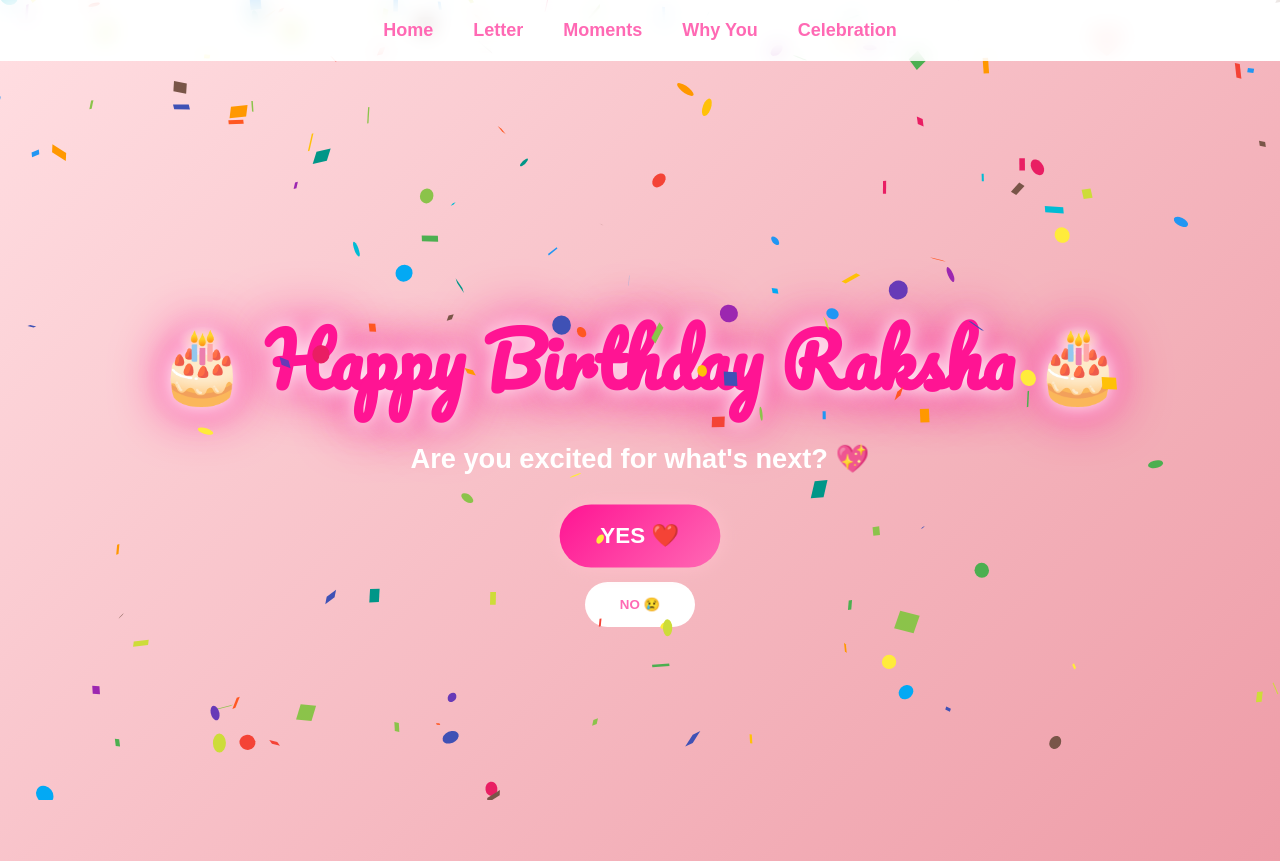
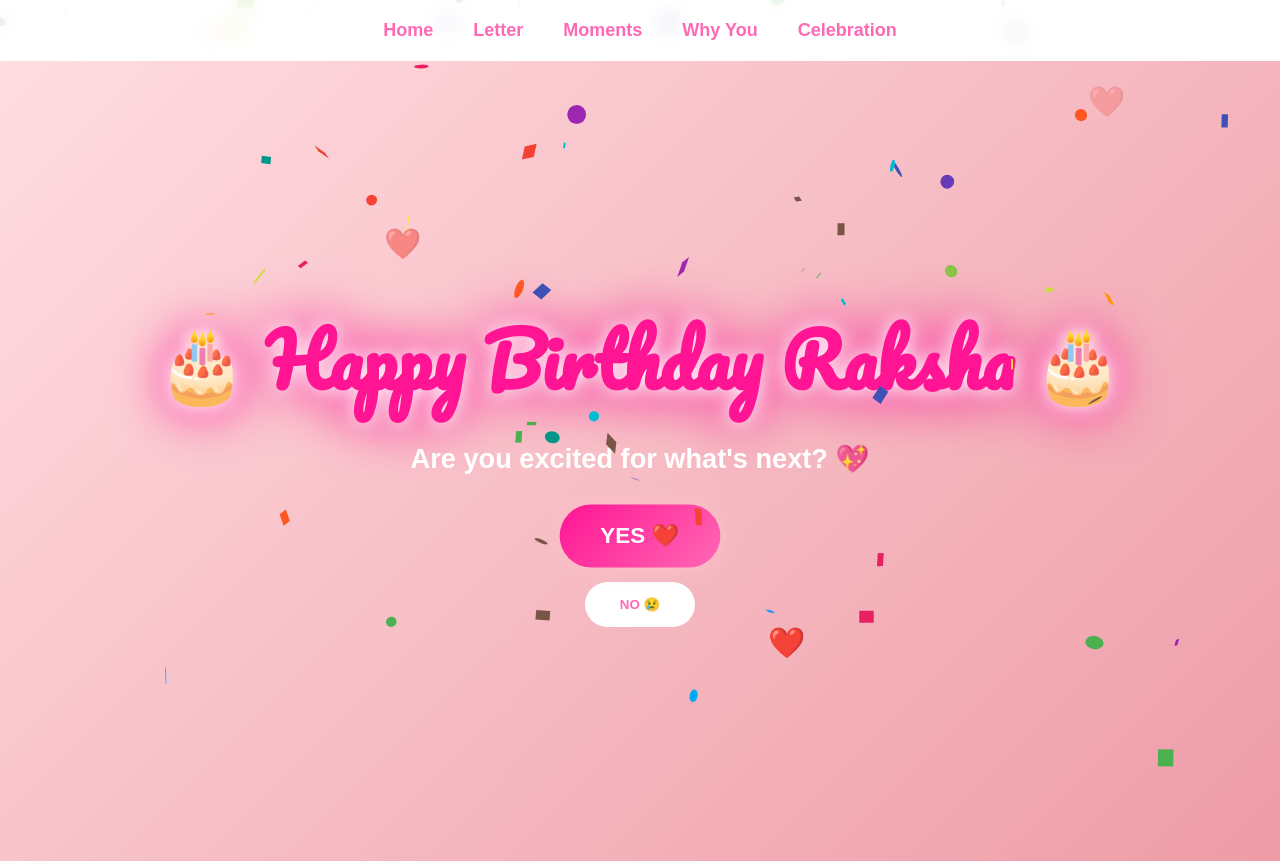
Before and after one commit to abhishekpr86/Birthday-Wishes, a React (Vite) app: page /home in a window 1280 px wide. Built offline with nearby package versions, Linux system fonts and the light colour scheme.

Commit message:
Corrected the Flaosting Hearts in tht Home page

```diff
--- a/src/pages/HomePage.jsx
+++ b/src/pages/HomePage.jsx
@@ -8,13 +8,18 @@ function HomePage() {
 
   return (
     <>
-      <Confetti />
+
 
       <Navbar />
 
-      <FloatingHearts />
 
+    <Confetti
+numberOfPieces={85}
+recycle={true}
+gravity={0.05}
+/>
       <div className="home-container">
+        <FloatingHearts />
         <h1>🎂 Happy Birthday Raksha 🎂</h1>
 
         <p>Are you excited for what's next? 💖</p>
```
